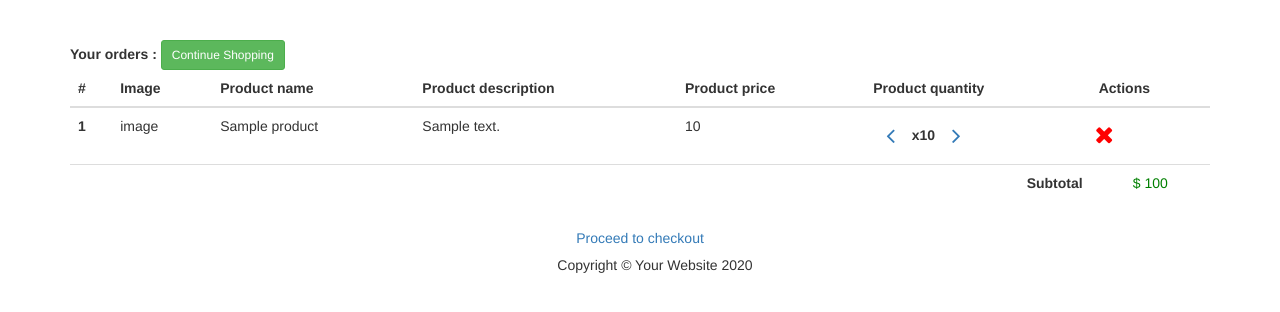
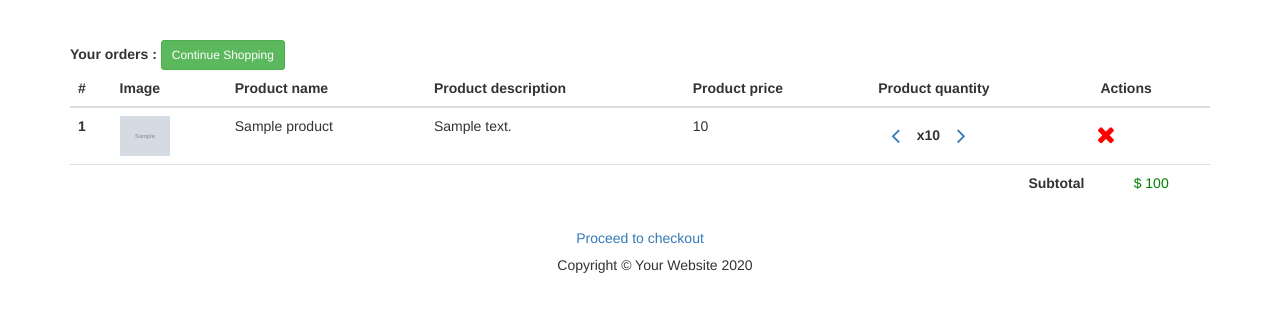
Before and after one commit to e-boudhina/selling_electronics, a CodeIgniter app: page /selling_electronics/customer/orders in a window 1280 px wide. Shown: the part 130-442 px from the top of the page. Run offline with CodeIgniter, Linux system fonts and the light colour scheme; the visitor is signed in with stand-in values (Sample User, id 1); tables that the repository leaves empty or names only in its code hold one stand-in row (values such as "Sample post"); grey boxes marked "Sample" are stand-in pictures; some libraries are stand-ins or nearby versions.

Commit message:
Added image column to order

```diff
--- a/application/models/Order_Model.php
+++ b/application/models/Order_Model.php
@@ -7,7 +7,7 @@ class Order_Model extends CI_Model
 	//Pass in the specific user id
 	public function get_All($id)
 	{
-		$this->db->select('o.id,o.user_id,o.product_id,p.name,p.description,p.price,o.quantity');
+		$this->db->select('o.id,o.user_id,o.product_id,p.name,p.description,p.price,p.image,o.quantity');
 		$this->db->from('orders o');
 		$this->db->join('users u', 'u.id = o.user_id');
 		$this->db->join('products p', 'p.id = o.product_id');
--- a/application/views/Orders/index.php
+++ b/application/views/Orders/index.php
@@ -38,7 +38,7 @@
 							<th scope="row">
 								<?php echo $key+1; $total = $total+$order['price']* $order['quantity'];  ?>
 							</th>
-							<td>image</td>
+							<td><img src="<?php echo base_url('assets/images/products/'.$order['image']);?>" alt="image" height="40px" width="50px"></td>
 							<td><?php echo $order['name']; ?></td>
 							<td><?php  echo
 								strlen($order['description'])>15? substr($order['description'],0,15). '...':$order['description']
```
Also changed, not shown: assets/images/products/trollface.0_1610400062.png (added).
